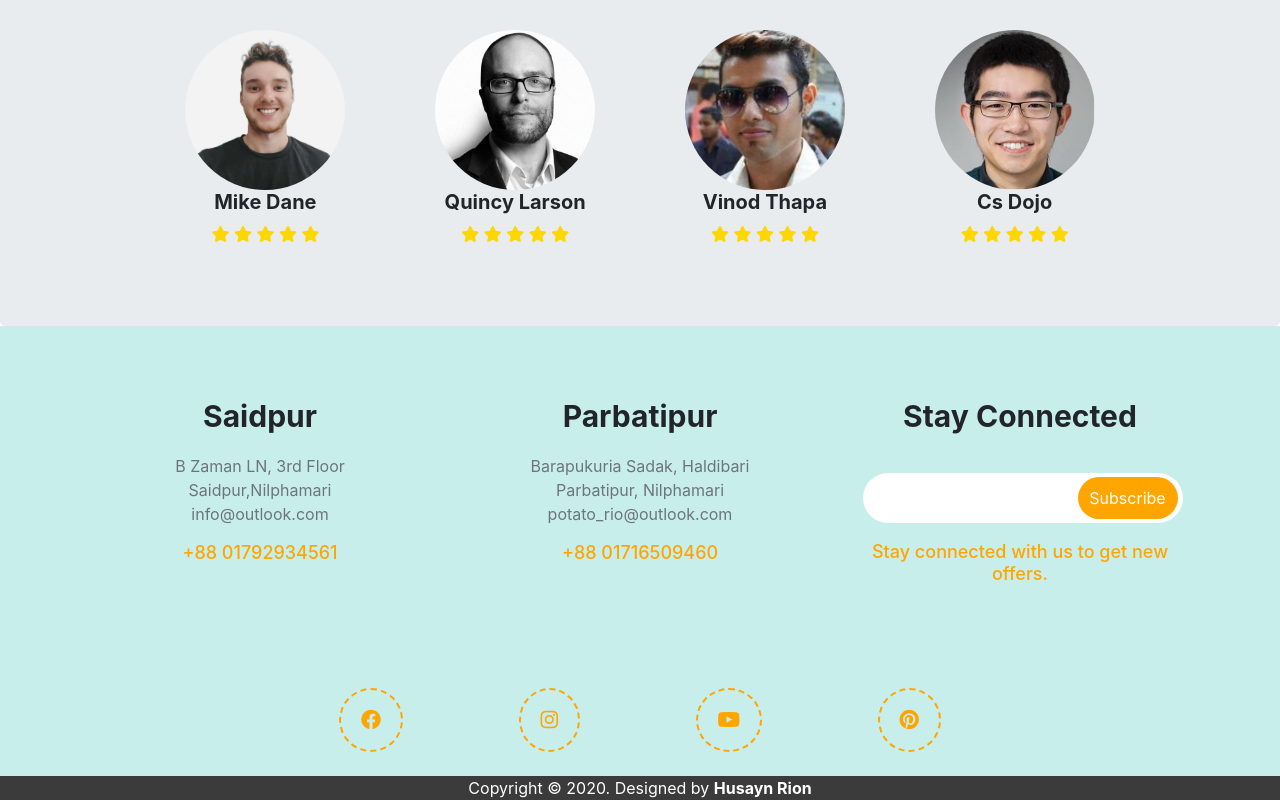
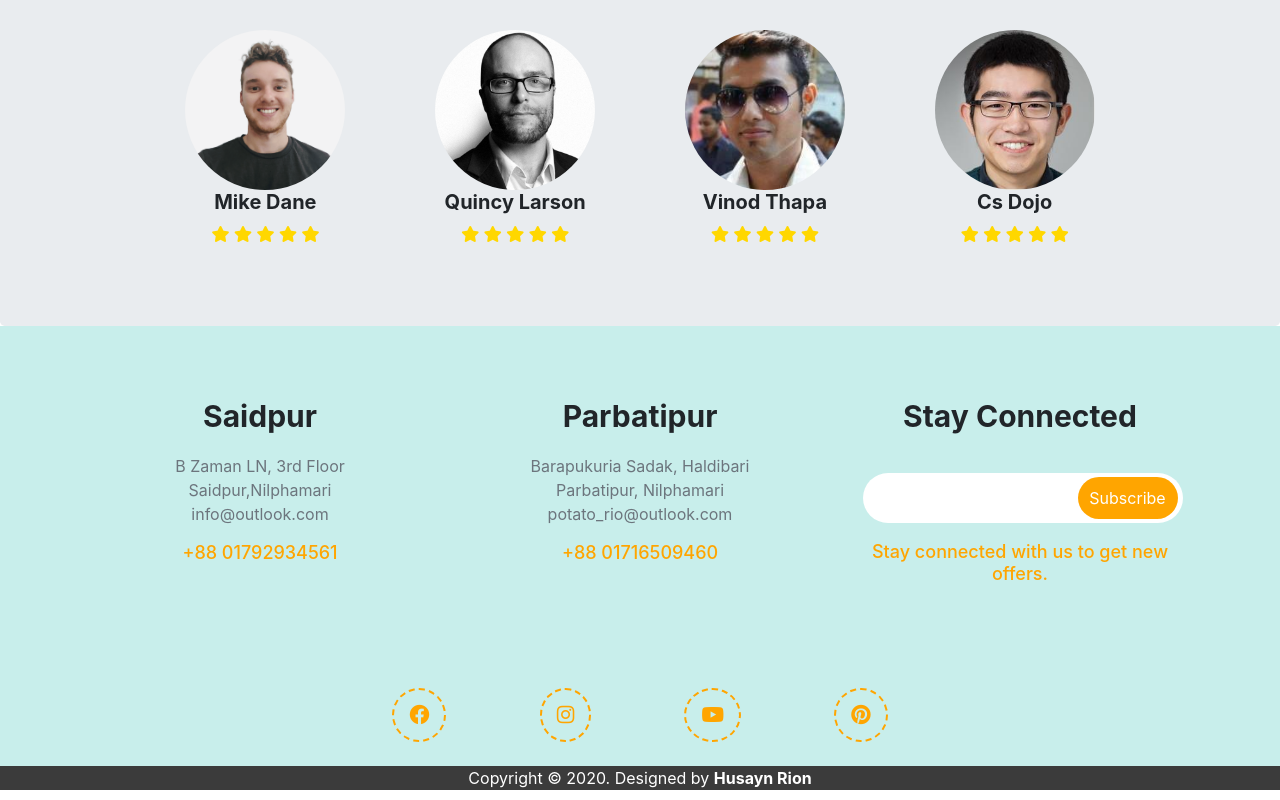
Before and after one commit to husaynrion/restaurant, a plain HTML site: page index.html in a window 1280 px wide. Shown: the part 3009-3809 px from the top of the page. Drawn offline with nearby package versions, Linux system fonts and the light colour scheme.

Commit message:
Update style.css

```diff
--- a/style.css
+++ b/style.css
@@ -190,11 +190,11 @@ footer button{
 }
 footer i{
     font-size: 20px;
-    padding: 20px;
+    padding: 15px;
     color: orange;
     border: 2px dashed orange;
     border-radius: 50%;
-    margin: 0px 5%;
+    margin: 0px 4%;
 }
 footer i:hover{
     color: white;
```
